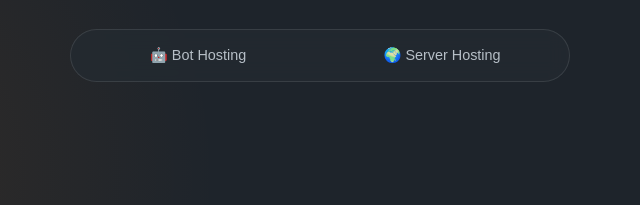
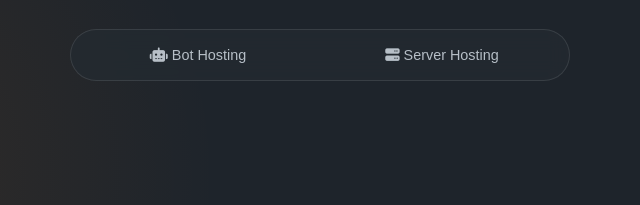
Before and after one commit to Ishant1546/freeverse-vault, a plain HTML site: page vault.html in a window 1280 px wide. Shown: the part 247-452 px from the top of the page, 320-960 px from the left. Drawn offline with Linux system fonts and the light colour scheme.

Commit message:
Update vault.html

```diff
--- a/vault.html
+++ b/vault.html
@@ -61,8 +61,8 @@
 
             <!-- Category Tabs -->
             <div class="category-tabs">
-                <button class="category-tab" data-category="bot-hosting">🤖 Bot Hosting</button>
-                <button class="category-tab" data-category="server-hosting">🌍 Server Hosting</button>
+                <button class="category-tab" data-category="bot-hosting"><i class="fas fa-robot"></i> Bot Hosting</button>
+                <button class="category-tab" data-category="server-hosting"><i class="fas fa-server"></i> Server Hosting</button>
             </div>
         </div>
     </section>
@@ -262,4 +262,5 @@
     <script src="/js/pages/vault.js"></script>
     <script src="/js/main.js"></script>
 </body>
+
 </html>
```
